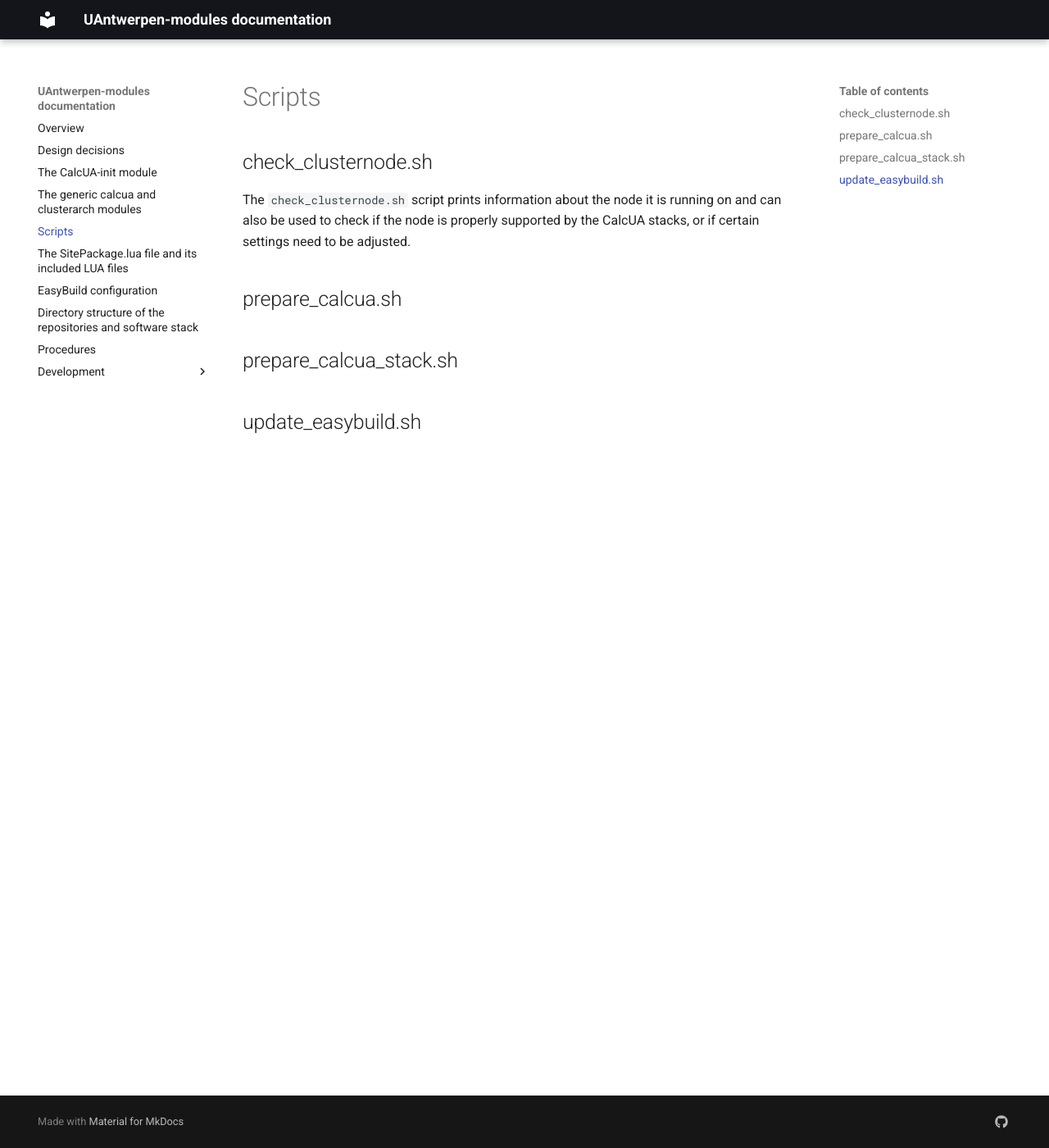
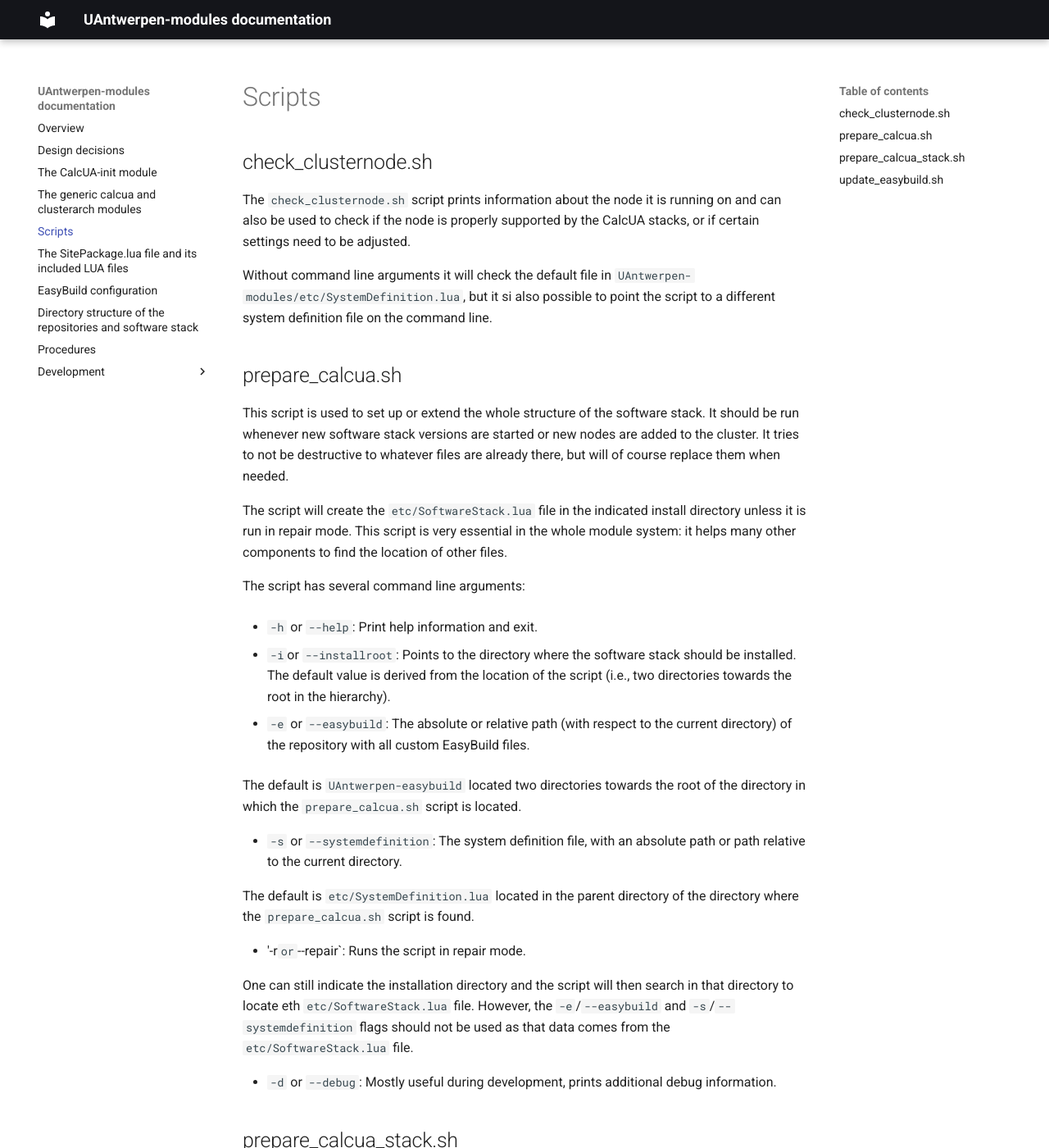
Before and after one commit to hpcuantwerpen/UAntwerpen-modules, an MkDocs documentation site: the page built from docs/docs-mkdocs/scripts.md, in a window 1280 px wide and 1400 px high. Shown: the whole window at 82% size. Built offline with MkDocs 1.6.1 and Material for MkDocs 9.7.7, drawn with Linux system fonts in a browser that asks for light colours; some of the changed text lies outside the part shown.

Commit message:
Command line options for the prepare_calcua script.

```diff
--- a/docs/docs-mkdocs/scripts.md
+++ b/docs/docs-mkdocs/scripts.md
@@ -6,10 +6,55 @@
 can also be used to check if the node is properly supported by the CalcUA stacks,
 or if certain settings need to be adjusted.
 
+Without command line arguments it will check the default file in `UAntwerpen-modules/etc/SystemDefinition.lua`,
+but it si also possible to point the script to a different system definition file on the command line.
+
 ## prepare_calcua.sh
+
+This script is used to set up or extend the whole structure of the software stack.
+It should be run whenever new software stack versions are started or new nodes are added
+to the cluster. It tries to not be destructive to whatever files are already there, but
+will of course replace them when needed.
+
+The script will create the `etc/SoftwareStack.lua` file in the indicated install directory
+unless it is run in repair mode. This script is very essential in the whole module system:
+it helps many other components to find the location of other files.
+
+The script has several command line arguments:
+
+- `-h` or `--help`: Print help information and exit.
+
+- `-i`or `--installroot`: Points to the directory where the software stack should be
+  installed. The default value is derived from the location of the script (i.e., two
+  directories towards the root in the hierarchy).
+
+- `-e` or `--easybuild`: The absolute or relative path (with respect to the current
+  directory) of the repository with all custom EasyBuild files.
+
+  The default is `UAntwerpen-easybuild` located two directories towards the root of
+  the directory in which the `prepare_calcua.sh` script is located.
+
+-  `-s` or `--systemdefinition`: The system definition file, with an absolute path or
+   path relative to the current directory.
+
+   The default is `etc/SystemDefinition.lua` located in the parent directory of the
+   directory where the `prepare_calcua.sh` script is found.
+
+- '-r` or `--repair`: Runs the script in repair mode.
+
+  One can still indicate the installation directory and the script will then search in that
+  directory to locate eth `etc/SoftwareStack.lua` file. However, the `-e`/`--easybuild`
+  and `-s`/`--systemdefinition` flags should not be used as that data comes from the
+  `etc/SoftwareStack.lua` file.
+
+
+- `-d` or `--debug`: Mostly useful during development, prints additional debug information.
 
 
 ## prepare_calcua_stack.sh
 
+NOT NEEDED ANYMORE?
 
 ## update_easybuild.sh
+
+TODO: First fix where we will install EasyBuild...
```
Also changed, not shown: 2 other files.
